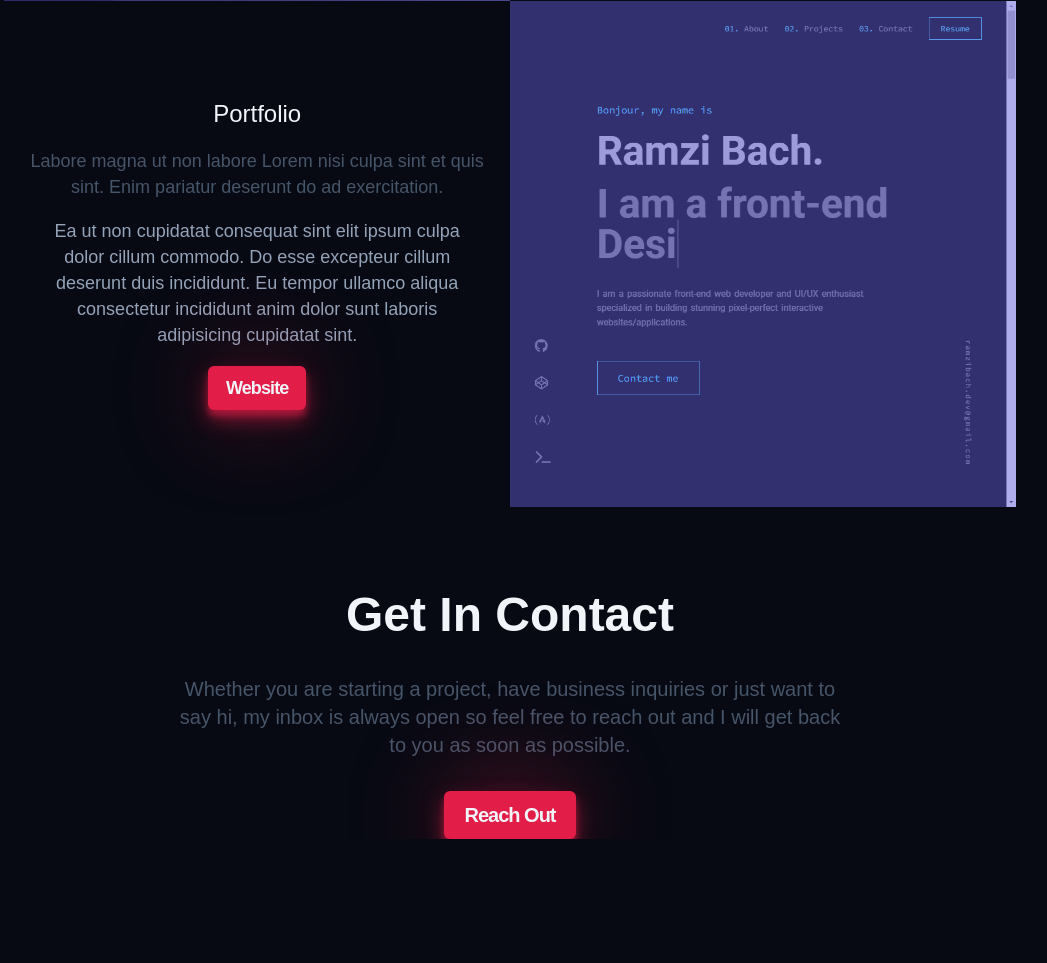
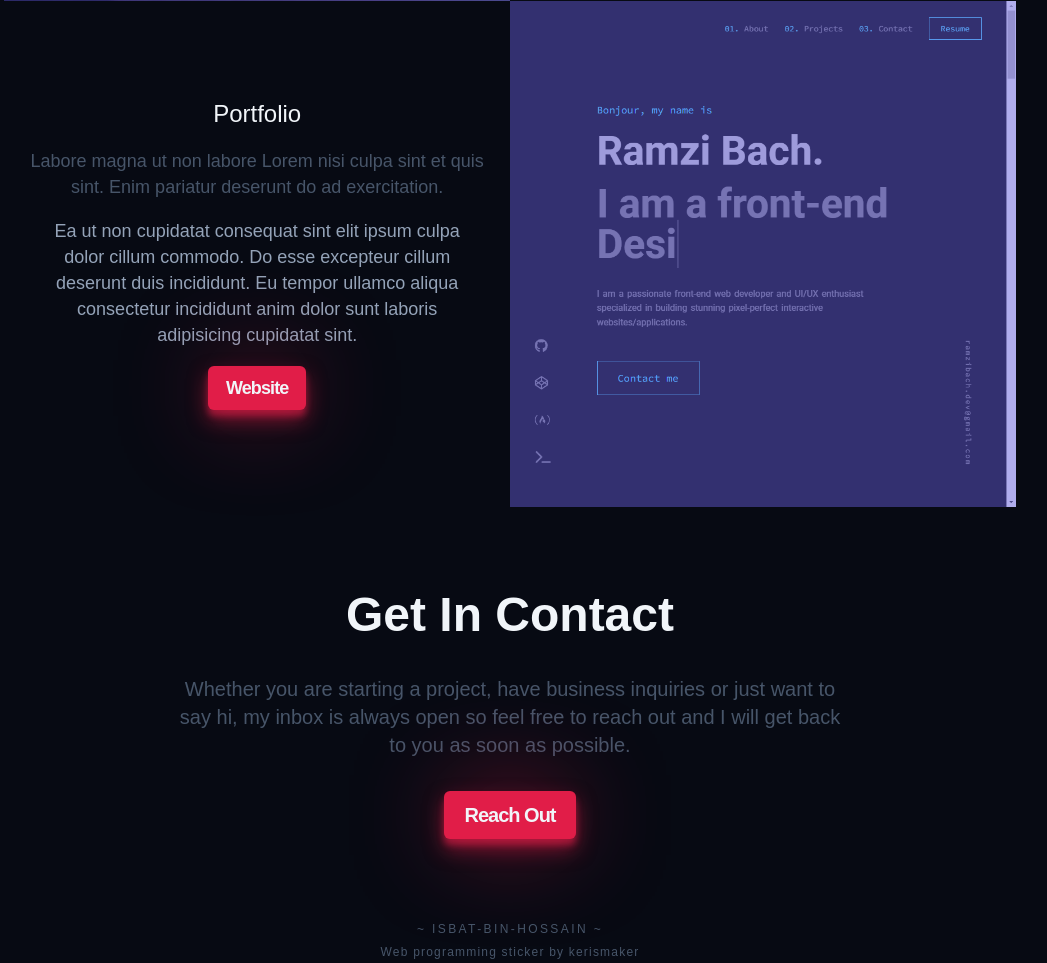
Before and after one commit to IsbatBInHossain/personal-website-v1, a website built with Vite: page index.html in a window 1280 px wide. Shown: the part 6293-7256 px from the top of the page, without its empty margins (130-1177 px from the left). Before the commit the page ends 7132 px from the top, so only its background shows below. Built offline with nearby package versions, Linux system fonts and the light colour scheme; a web font is replaced by a local one.

Commit message:
Add markup and styling of footer section

```diff
--- a/index.html
+++ b/index.html
@@ -327,12 +327,14 @@
         <a href="mailto:isbatbinhossain@gmail.com" target="_blank" class="contact__btn btn">Reach Out</a>
       </section>
     </main>
-    <footer>
-      <!-- <a
+    <footer class="footer container section">
+      <h3 class="footer__title">~ Isbat-Bin-Hossain ~</h3>
+      <a class="footer__link"
         href="https://www.flaticon.com/free-stickers/web-programming"
         title="web programming stickers"
-        >Web programming stickers created by kerismaker - Flaticon</a
-      > -->
+        target="_blank"
+        >Web programming sticker by kerismaker</a
+      >
     </footer>
     <script type="module" src="./src/main.js"></script>
   </body>
--- a/src/main.js
+++ b/src/main.js
@@ -6,4 +6,5 @@ import "../styles/components/about.css";
 import "../styles/components/featured.css";
 import "../styles/components/work.css";
 import "../styles/components/contact.css";
+import "../styles/components/footer.css";
 import "../styles/utils.css";
--- /dev/null
+++ b/styles/components/footer.css
@@ -0,0 +1,18 @@
+.footer {
+  text-align: center;
+}
+.footer__title {
+  font-size: var(--size-xs);
+  color: var(--clr-slate600);
+  font-weight: 400;
+  text-transform: uppercase;
+  letter-spacing: 0.2em;
+  user-select: none;
+}
+.footer__link {
+  font-size: var(--size-xs);
+  color: var(--clr-slate600);
+  font-weight: 400;
+  letter-spacing: 0.1em;
+  text-decoration: none;
+}
```
